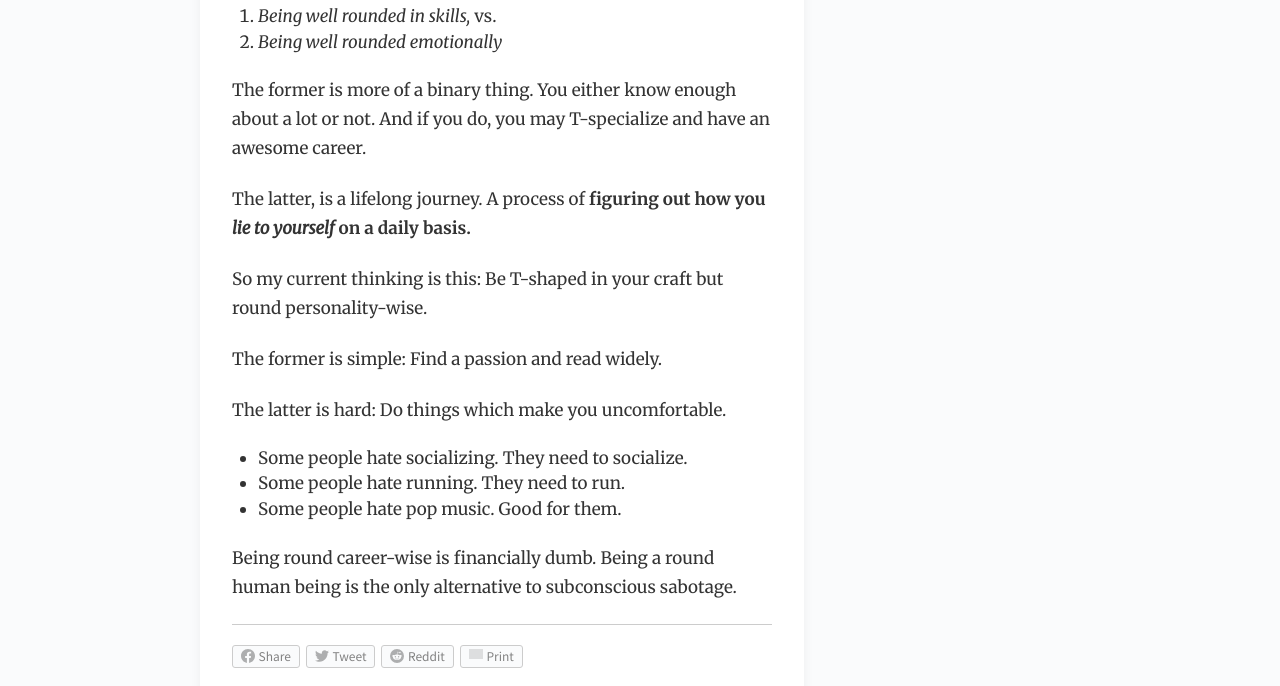
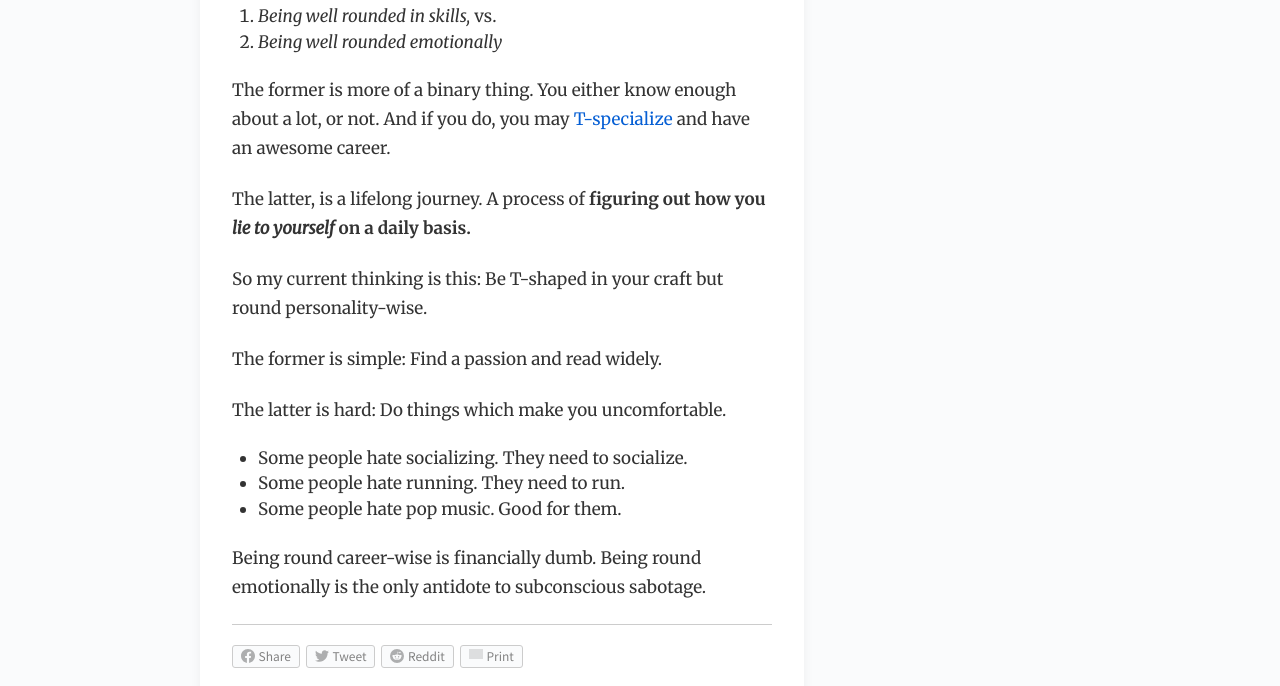
Before and after one commit to gdbroman/broman.blog, a Jekyll site: the page built from _posts/2020/2020-09-17-on-being-round.md, in a window 1280 px wide. Shown: the part 1063-1749 px from the top of the page. Built offline with Jekyll 4.4.1, drawn with Linux system fonts in a browser that asks for light colours; grey boxes are pictures that could not be loaded.

Commit message:
minor revision

```diff
--- a/_posts/2020/2020-09-17-on-being-round.md
+++ b/_posts/2020/2020-09-17-on-being-round.md
@@ -20,7 +20,7 @@ The shape analogy have been sloppy so far but I think I have some clarity to off
 1. *Being well rounded in skills,* vs.
 2. *Being well rounded emotionally*
 
-The former is more of a binary thing. You either know enough about a lot or not. And if you do, you may T-specialize and have an awesome career.
+The former is more of a binary thing. You either know enough about a lot, or not. And if you do, you may [T-specialize](https://en.wikipedia.org/wiki/T-shaped_skills){:target="_blank"} and have an awesome career.
 
 The latter, is a lifelong journey. A process of **figuring out how you *lie to yourself* on a daily basis.**
 
@@ -34,4 +34,4 @@ The latter is hard: Do things which make you uncomfortable.
 * Some people hate running. They need to run.
 * Some people hate pop music. Good for them.
 
-Being round career-wise is financially dumb. Being a round human being is the only alternative to subconscious sabotage.
+Being round career-wise is financially dumb. Being round emotionally is the only antidote to subconscious sabotage.
```
